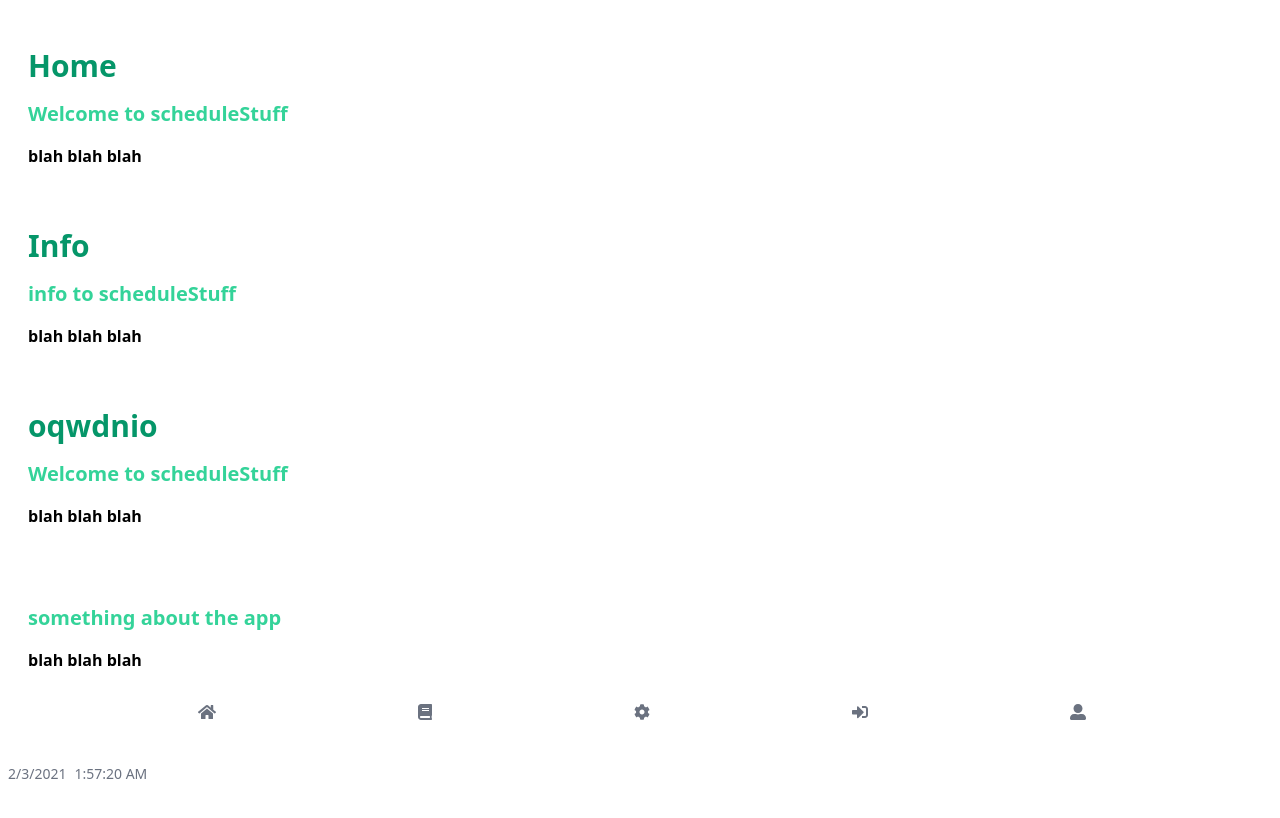
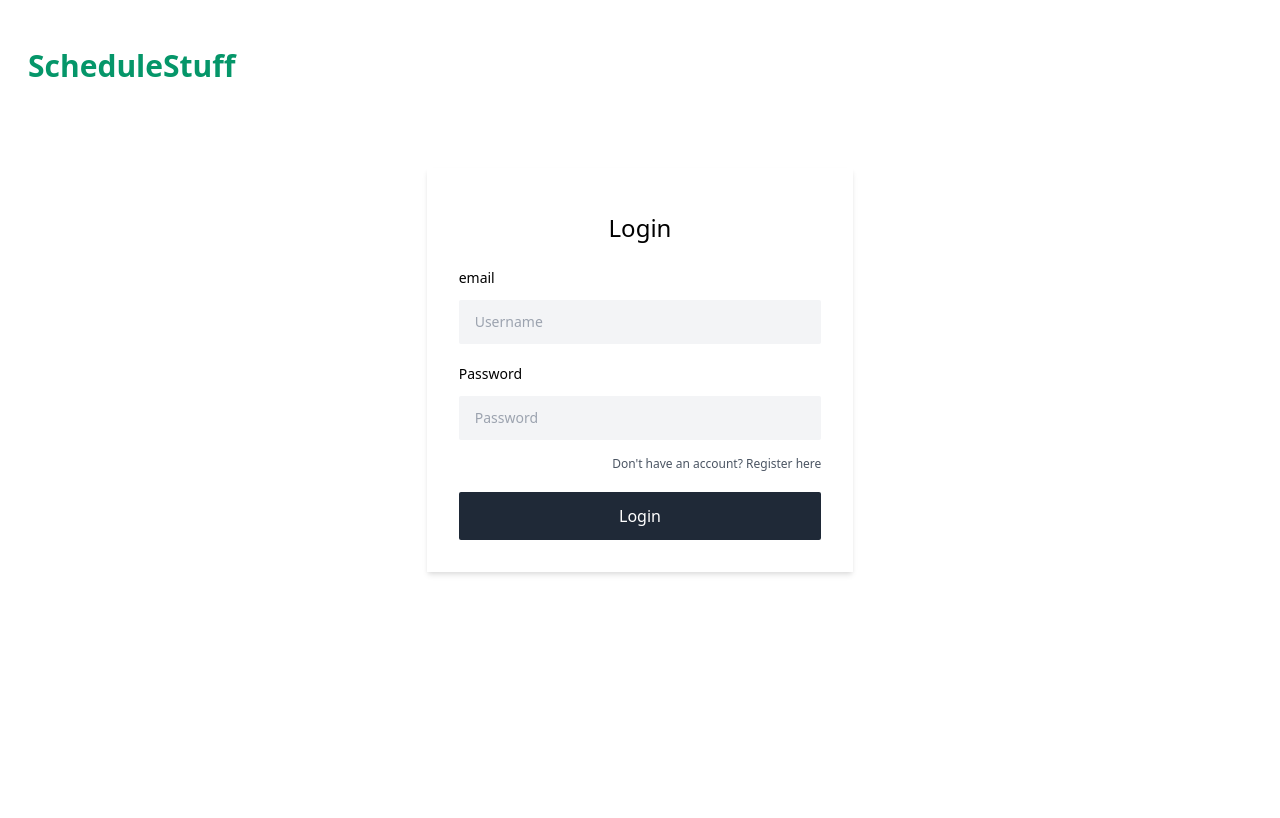
Before and after one commit to LachlanStephan/scheduleStuff, a Next.js app: page / in a window 1280 px wide. Shown: the top 818 px of the page. Built offline with nearby package versions, Linux system fonts and the light colour scheme.

Commit message:
fetches working, need to fix router.push for different response codes

```diff
--- a/pages/Home/home.js
+++ b/pages/Home/home.js
@@ -1,9 +1,11 @@
 import { useState } from "react";
+import Layout from "../../components/layout/layout";
 import PageContent from "../common/pageContent";
 
 const Home = (props) => {
   return (
-    <>
+    <Layout>
+      <title>Home</title>
       <PageContent
         heading="Home"
         subHeading="Welcome to scheduleStuff"
@@ -20,7 +22,7 @@ const Home = (props) => {
         text="blah blah blah"
       />
       <PageContent subHeading="something about the app" text="blah blah blah" />{" "}
-    </>
+    </Layout>
   );
 };
 
--- a/pages/common/header.js
+++ b/pages/common/header.js
@@ -19,7 +19,7 @@ const Header = (props) => {
   return (
     <div className="sticky w-full text-left m-auto flex flex-col pt-2 rounded-xl text-gray-500 bottom-0 bg-white">
       <main className="flex ml-1 flex-row mb-2 py-4 justify-evenly">
-        <Link href="/">
+        <Link href="/home/home">
           <a className="p-2 hover:text-gray-300 foucs:text-gray-300">
             {homeIcon}
           </a>
@@ -34,7 +34,7 @@ const Header = (props) => {
             {settingsIcon}
           </a>
         </Link>
-        <Link href="/login/login">
+        {/* <Link href="/login/login">
           <a className="p-2 hover:text-gray-300 foucs:text-gray-300">
             {loginIcon}
           </a>
@@ -43,7 +43,7 @@ const Header = (props) => {
           <a className="p-2 hover:text-gray-300 foucs:text-gray-300">
             {regIcon}
           </a>
-        </Link>
+        </Link> */}
       </main>
       <main className="flex flex-row ml-1 mb-2 py-1">
         <DateTime />
--- a/pages/index.js
+++ b/pages/index.js
@@ -1,15 +1,16 @@
 import Head from "next/head";
 import Layout from "../components/layout/layout";
-import Home from "./Home/home";
+import Home from "./home/home";
+import Login from "./login/login";
 
 export default function App() {
   return (
-    <Layout>
+    <>
       <Head>
         {" "}
         <title>scheduleStuff</title>
       </Head>
-      <Home />
-    </Layout>
+      <Login />
+    </>
   );
 }
--- a/pages/login/login.js
+++ b/pages/login/login.js
@@ -5,19 +5,46 @@ import {
   passwordErrorFunc,
 } from "../../components/errorFunctions/errorFunctions";
 import PageContent from "../common/pageContent";
+import Link from "next/link";
+import { useForm } from "react-hook-form";
+import { useRouter } from "next/router";
 
 const Login = (props) => {
+  const { register, handleSubmit } = useForm();
+  const router = useRouter();
+  const onSubmit = (data) => {
+    console.log(data);
+    let url = "http://localhost:5000/login";
+    fetch(url, {
+      method: "POST",
+      body: JSON.stringify(data),
+      headers: {
+        "Content-Type": "application/json",
+      },
+    }).then((res) => {
+      if (res.status === 201) {
+        router.push("/home/home");
+      }
+      if (res.status === 401) {
+        router.push("/login/login");
+        return "Email in use";
+      } else {
+        return "try again later";
+      }
+    });
+  };
+
   return (
-    <Layout>
+    <>
       {" "}
       <Head>
         <title>Login</title>
       </Head>
-      <PageContent heading="Login" subHeading="who knows" text="" />
+      <PageContent heading="ScheduleStuff" subHeading="" text="" />
       <div class="bg-white lg:w-4/12 md:6/12 w-10/12 m-auto my-10 shadow-md">
         <div class="py-8 px-8 rounded-xl">
           <h1 class="font-medium text-2xl mt-3 text-center">Login</h1>
-          <form action="" class="mt-6">
+          <form onSubmit={handleSubmit(onSubmit)} class="mt-6">
             <div class="my-5 text-sm">
               <label for="username" class="block text-black">
                 email
@@ -25,9 +52,10 @@ const Login = (props) => {
               <input
                 type="text"
                 autofocus
+                name="email"
                 id="email"
-                pattern="/^\S+@\S+\.\S+$/"
-                required={true}
+                pattern="^([a-zA-Z0-9_\-\.]+)@([a-zA-Z0-9_\-\.]+)\.([a-zA-Z]{2,5})$"
+                ref={register({ required: true })}
                 onBlur={emailErrorFunc}
                 class="rounded-sm px-4 py-3 mt-3 focus:outline-none bg-gray-100 w-full"
                 placeholder="Username"
@@ -40,18 +68,21 @@ const Login = (props) => {
               </label>
               <input
                 type="password"
+                name="password"
                 id="password"
                 pattern="^(?=.*[A-Za-z])(?=.*\d)[A-Za-z\d]{8,}$"
-                required={true}
+                ref={register({ required: true })}
                 onBlur={passwordErrorFunc}
                 class="rounded-sm px-4 py-3 mt-3 focus:outline-none bg-gray-100 w-full"
                 placeholder="Password"
               />
               <p className="text-red-300 pb-2" id="passwordError"></p>
               <div class="flex justify-end mt-2 text-xs text-gray-600">
-                <a href="../../pages/auth/forget_password.html hover:text-black">
-                  Forget Password?
-                </a>
+                <Link href="/register/register">
+                  <a href="../../pages/auth/forget_password.html hover:text-black">
+                    Don't have an account? Register here
+                  </a>
+                </Link>
               </div>
             </div>
 
@@ -59,74 +90,9 @@ const Login = (props) => {
               Login
             </button>
           </form>
-
-          {/* <div class="flex md:justify-between justify-center items-center mt-10">
-            <div class="bg-gray-300 md:block hidden w-4/12"></div>
-            <p class="md:mx-2 text-sm font-light text-gray-400">
-              {" "}
-              Login With Social{" "}
-            </p>
-            <div class="bg-gray-300 md:block hidden w-4/12"></div>
-          </div> */}
-          {/*
-          <div class="grid md:grid-cols-2 gap-2 mt-7">
-            <div>
-              <button class="text-center w-full text-white bg-blue-900 p-3 duration-300 rounded-sm hover:bg-blue-700">
-                Facebook
-              </button>
-            </div>
-            <div> */}
-          {/* <button class="text-center w-full text-white bg-blue-400 p-3 duration-300 rounded-sm hover:bg-blue-500">
-                Twitter
-              </button>
-            </div>
-          </div> */}
-          {/*
-          <p class="mt-12 text-xs text-center font-light text-gray-400">
-            {" "}
-            Don't have an account?{" "}
-            <a href="../auth/register.html" class="text-black font-medium">
-              {" "}
-              Create One{" "}
-            </a>{" "}
-          </p> */}
         </div>
       </div>
-      {/* <form className="text-left w-full ml-5 lg:w-2/5 m-auto" action="*">
-        <div className="p-2 w-full m-auto">
-          <input
-            className="border-2 border-green-200 p-2 rounded-lg"
-            type="text"
-            placeholder="email"
-            name="email"
-            id="email"
-            onBlur={emailErrorFunc}
-            required={true}
-          />
-        </div>
-        <div className="text-red-400" id="emailError"></div>
-        <div className="p-2 w-full m-auto">
-          <input
-            className="border-2 border-green-200 p-2 rounded-lg"
-            type="password"
-            placeholder="password"
-            name="password"
-            required={true}
-            id="password"
-            onBlur={passwordErrorFunc}
-          />
-        </div>
-        <div className="text-red-400" id="passwordError"></div>
-        <div className="p-2 w-full m-auto my-2">
-          <button
-            className="hover:text-gray-300 text-gray-500 font-extrabold underline"
-            type="submit"
-          >
-            Enter
-          </button>
-        </div>
-      </form> */}
-    </Layout>
+    </>
   );
 };
 
--- a/pages/register/register.js
+++ b/pages/register/register.js
@@ -9,11 +9,14 @@ import {
 } from "../../components/errorFunctions/errorFunctions";
 import PageContent from "../common/pageContent";
 import { useForm } from "react-hook-form";
+import { useRouter } from "next/router";
 
 const Register = (props) => {
   const { register, handleSubmit } = useForm();
+  const router = useRouter();
 
   const onSubmit = (data) => {
+    router.push("/home/home");
     console.log(data);
     let url = "http://localhost:5000/regUser";
     fetch(url, {
@@ -22,11 +25,20 @@ const Register = (props) => {
       headers: {
         "Content-Type": "application/json",
       },
-    });
+    })
+      .then((res) => res)
+      .then((data) => console.log(data.headers))
+      .then((data) => {
+        if (!data.ok) {
+          router.push("/register/register");
+        } else {
+          router.push("home/home");
+        }
+      });
   };
 
   return (
-    <Layout>
+    <>
       {" "}
       <Head>
         <title>Register</title>
@@ -111,50 +123,8 @@ const Register = (props) => {
           </form>
         </div>
       </div>
-    </Layout>
+    </>
   );
 };
 
 export default Register;
-// const [data, setData] = useState({
-//   fName: "",
-//   lName: "",
-//   email: "",
-//   password: "",
-// });
-
-// const value = e.target.value;
-
-// const handlefName = (e) => {};
-
-// const handlelName = (e) => {
-//   setData({ lName: e.target.value });
-// };
-// const handleEmail = (e) => {
-//   setData({
-//     ...data,
-//     [e.target.email]: value,
-//   });
-// };
-
-// const handlePassword = (e) => {
-//   setData({
-//     ...data,
-//     [e.target.password]: value,
-//   });
-// };
-
-// const handleSubmit = (event) => {
-//   let formData = new FormData(form.current);
-//   formData.set("fName", formData.get("fName"));
-//   formData.set("lName", formData.get("lName"));
-//   formData.set("email", formData.get("email"));
-//   formData.set("password", formData.get("password"));
-//   let url = "http://localhost:5000/regUser";
-//   fetch(url, {
-//     method: "POST",
-//     body: JSON.stringify({
-//       formData,
-//     }),
-//   });
-// };
--- a/pages/schedule/schedule.js
+++ b/pages/schedule/schedule.js
@@ -57,7 +57,7 @@ const Schedule = (props) => {
         </div>
       ) : (
         <div className="text-left w-4/5 lg:w-2/5 m-auto font-bold">
-          Loading...
+          Looks like you have nothing on today
         </div>
       )}
     </Layout>
```
